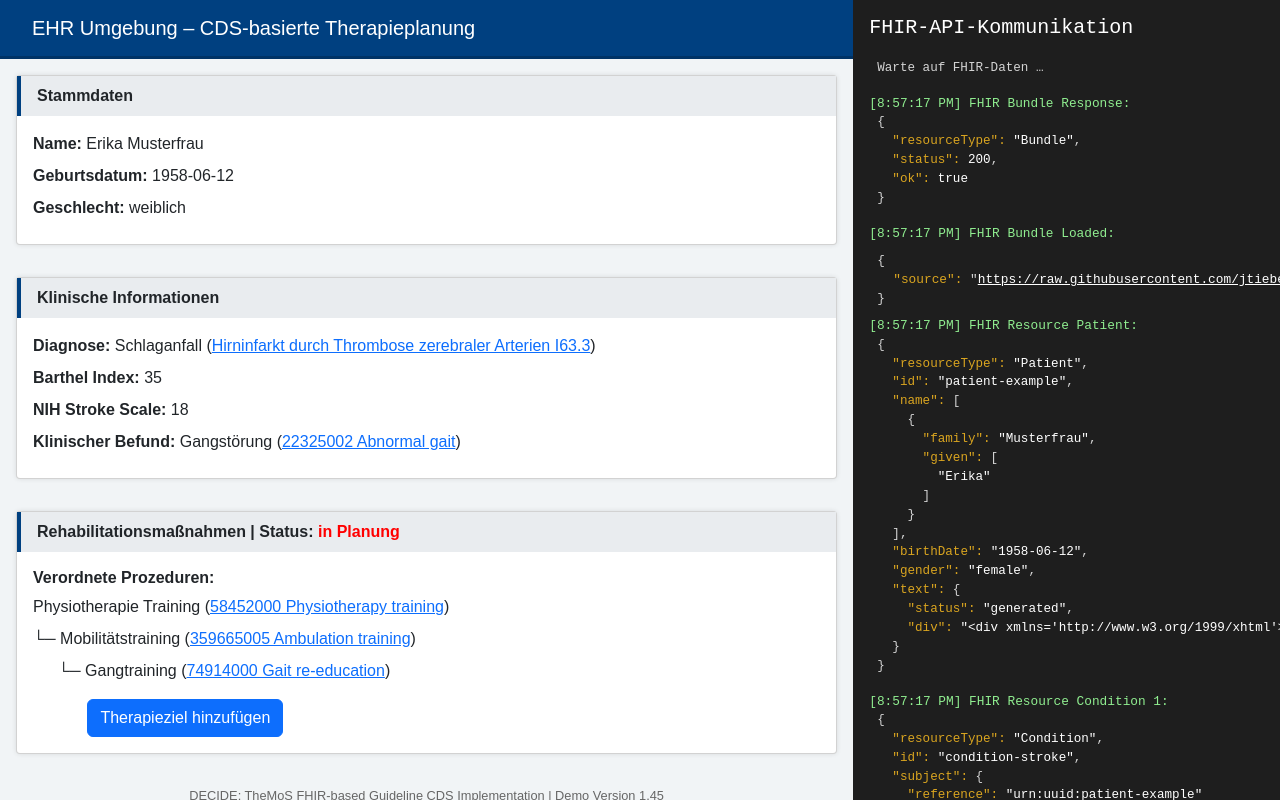
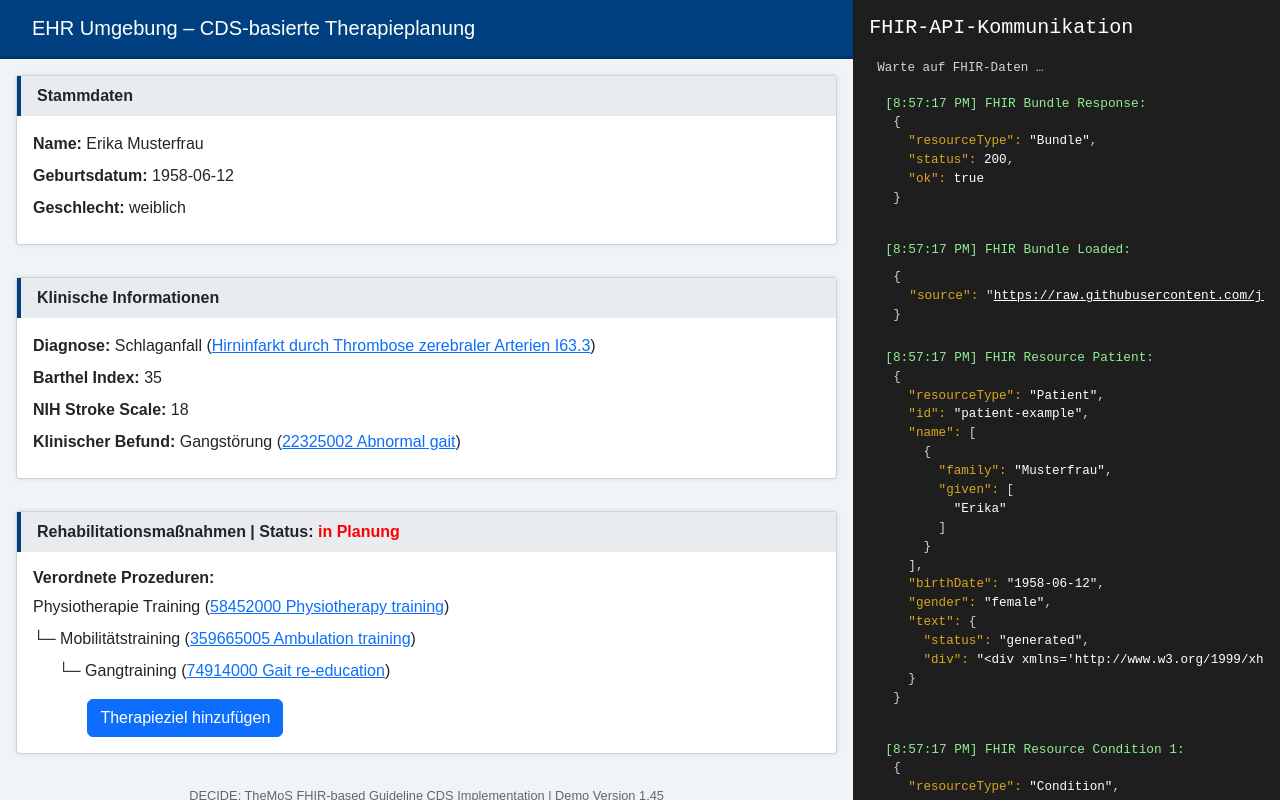
Before and after one commit to jtiebel/decide-themos-cds-demo, a plain HTML site: page index.html in a window 1280 px wide. Drawn offline with Linux system fonts and the light colour scheme.

Commit message:
Update style.css

```diff
--- a/assets/css/style.css
+++ b/assets/css/style.css
@@ -55,6 +55,10 @@
       min-width: 33.33%;
       max-width: 33.33%;
     }
+     .console-entry {
+         overflow-x: auto;
+         margin: 1rem;
+     }
     .app-header {
       background-color: #004080;
       color: white;
```
